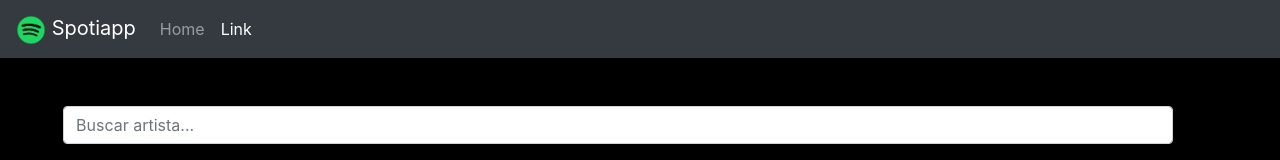
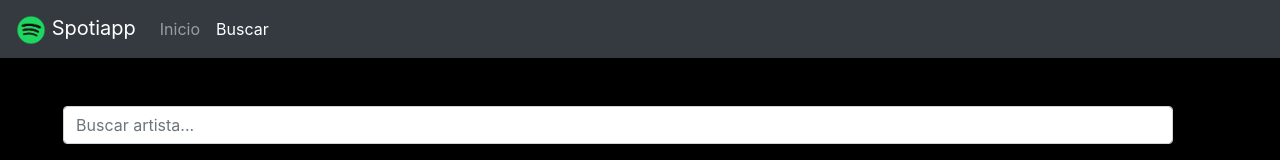
Before and after one commit to joelCabana/SpotiApp-Web, an Angular app: page /search in a window 1280 px wide. Shown: the top 160 px of the page. Built offline with nearby package versions, Linux system fonts and the light colour scheme.

Commit message:
Manejo de errores en los observables

```diff
--- a/src/app/components/home/home.component.html
+++ b/src/app/components/home/home.component.html
@@ -1,5 +1,10 @@
 <!--Loading-->
 <app-loading *ngIf="loading" ></app-loading>
 
+<div *ngIf="error" class="alert alert-danger animated fadeIn">
+    <h3>Error</h3>
+    <p>{{mensajeError}}</p>
+</div>
+
 <!--tarjetas-->
 <app-tarjetas  [items]="nuevasCanciones"></app-tarjetas>
--- a/src/app/components/home/home.component.ts
+++ b/src/app/components/home/home.component.ts
@@ -12,15 +12,24 @@ export class HomeComponent  {
 
   nuevasCanciones: any[] = [];
   loading:boolean;
+  error:boolean;
+  mensajeError :string;
+
   constructor(private spotify: SpotifyService) {
 
     this.loading = true;
+     this.error = false;
 
     /**Obtiene los nuevos lanzamientos */
      this.spotify.getNewReleasses().subscribe(
        (data: any ) => {
          this.nuevasCanciones = data;
           this.loading = false;
+       },(errorServicio)=> {
+         this.loading = false;
+         this.error = true;
+        this.mensajeError = errorServicio.error.error.message;
+        console.log(this.mensajeError);
        });
    }
 
--- a/src/app/components/shared/navbar/navbar.component.html
+++ b/src/app/components/shared/navbar/navbar.component.html
@@ -9,10 +9,10 @@
     <div class="collapse navbar-collapse" id="navbarSupportedContent">
         <ul class="navbar-nav mr-auto">
             <li class="nav-item" routerLinkActive="active">
-                <a class="nav-link" routerLink="home">Home</a>
+                <a class="nav-link" routerLink="home">Inicio</a>
             </li>
             <li class="nav-item" routerLinkActive="active">
-                <a class="nav-link" routerLink="search">Link</a>
+                <a class="nav-link" routerLink="search">Buscar</a>
             </li>
         </ul>
     </div>
--- a/src/app/services/spotify.service.ts
+++ b/src/app/services/spotify.service.ts
@@ -15,7 +15,7 @@ export class SpotifyService {
      const url = `https://api.spotify.com/v1/${query}`;
 
      const headers = new HttpHeaders({
-      'Authorization': 'Bearer BQBmsLeW_Aw29GQlbhrMWdsQND2G0ClHPqDvUJOP2_hRqSrIB9i6nfme1R9HThwWo1JbdCaNtBW3EKw_NBg'
+      'Authorization': 'Bearer QCtXM-2OrcCHBoXVXNZsdL32RUV1Dh-6idJvPvish3EV-AYLTf491PIw78LeYgWgLxE-KDJD_g0sJdoe4o'
     });
 
     return this.http.get(url, {headers});
```
